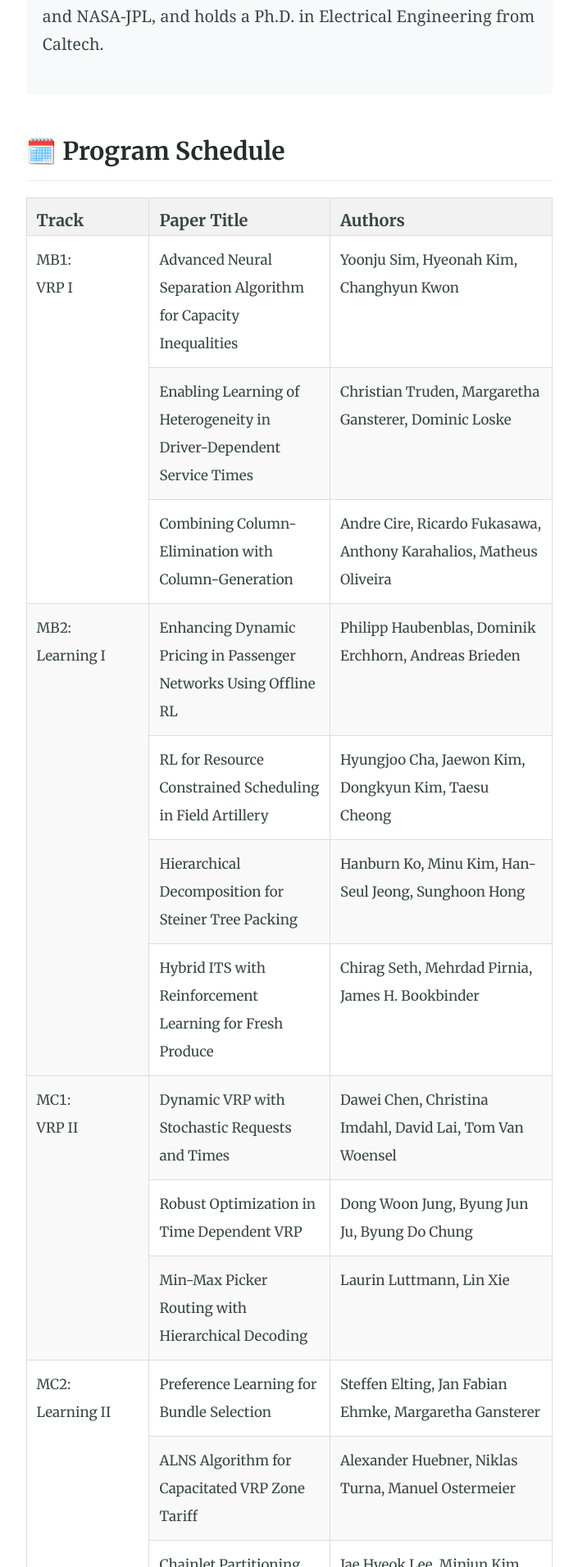
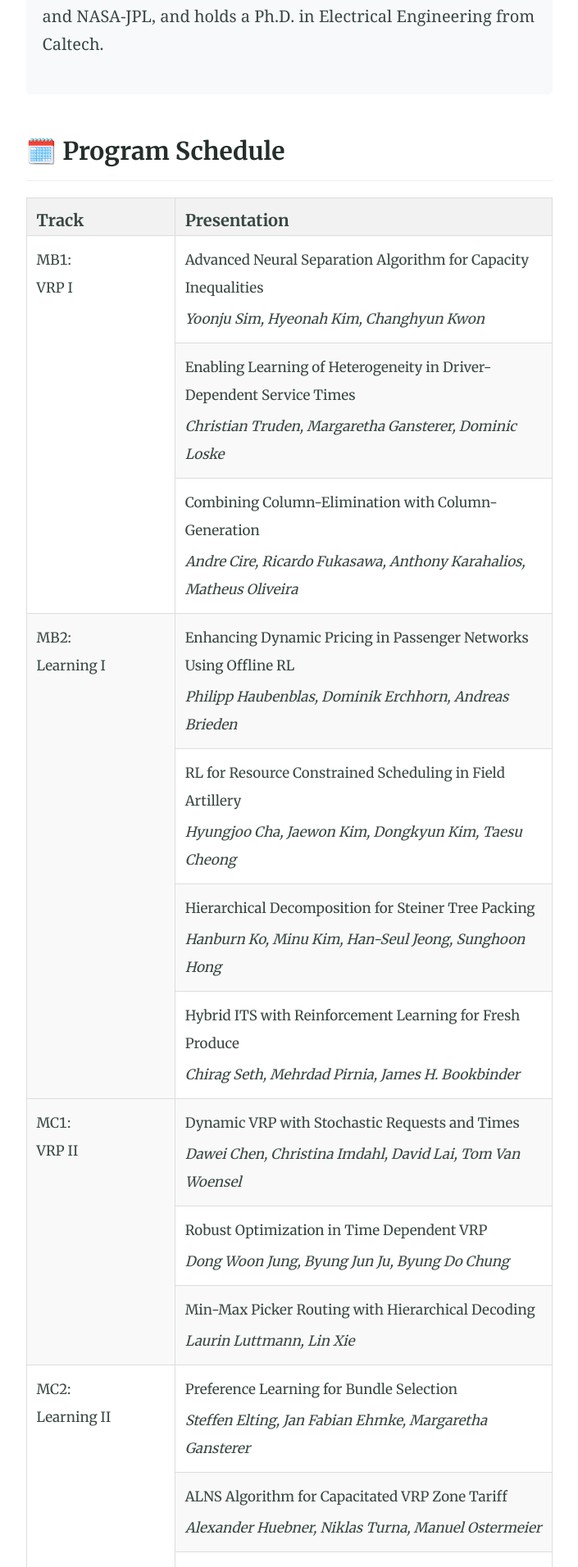
Before and after one commit to tsl2025kaist/tsl2025kaist.github.io, a Jekyll site: the page built from program.html, in a window 1280 px wide. Shown: the part 2322-4234 px from the top of the page at 82% size, without its empty margins (287-992 px from the left). Built offline with Jekyll 4.4.1, drawn with Linux system fonts in a browser that asks for light colours.

Commit message:
Update program.html

```diff
--- a/program.html
+++ b/program.html
@@ -17,7 +17,6 @@ aside: false
         width: 100%;
         border-collapse: collapse;
         margin: 20px 0;
-        font-family: Arial, sans-serif;
     }
     th {
         background-color: #f2f2f2;
@@ -83,6 +82,11 @@ aside: false
     }
     .smartcity {
         background-color: #ffffdd;
+    }
+    .author {
+        font-style: italic;
+        margin-top: 4px;
+        display: block;
     }
 
 </style>
@@ -187,208 +191,253 @@ aside: false
         <thead>
             <tr>
                 <th>Track</th>
-                <th>Paper Title</th>
-                <th>Authors</th>
+                <th>Presentation</th>
             </tr>
         </thead>
         <tbody>
             <tr>
                 <td rowspan="3">MB1:<br>VRP I</td>
-                <td>Advanced Neural Separation Algorithm for Capacity Inequalities</td>
-                <td>Yoonju Sim, Hyeonah Kim, Changhyun Kwon</td>
+                <td>Advanced Neural Separation Algorithm for Capacity Inequalities
+                    <span class="author">Yoonju Sim, Hyeonah Kim, Changhyun Kwon</span>
+                </td>
             </tr>
             <tr>
-                <td>Enabling Learning of Heterogeneity in Driver-Dependent Service Times</td>
-                <td>Christian Truden, Margaretha Gansterer, Dominic Loske</td>
+                <td>Enabling Learning of Heterogeneity in Driver-Dependent Service Times
+                    <span class="author">Christian Truden, Margaretha Gansterer, Dominic Loske</span>
+                </td>
             </tr>
             <tr>
-                <td>Combining Column-Elimination with Column-Generation</td>
-                <td>Andre Cire, Ricardo Fukasawa, Anthony Karahalios, Matheus Oliveira</td>
+                <td>Combining Column-Elimination with Column-Generation
+                    <span class="author">Andre Cire, Ricardo Fukasawa, Anthony Karahalios, Matheus Oliveira</span>
+                </td>
             </tr>
             <tr>
                 <td rowspan="4">MB2:<br>Learning I</td>
-                <td>Enhancing Dynamic Pricing in Passenger Networks Using Offline RL</td>
-                <td>Philipp Haubenblas, Dominik Erchhorn, Andreas Brieden</td>
+                <td>Enhancing Dynamic Pricing in Passenger Networks Using Offline RL
+                    <span class="author">Philipp Haubenblas, Dominik Erchhorn, Andreas Brieden</span>
+                </td>
             </tr>
             <tr>
-                <td>RL for Resource Constrained Scheduling in Field Artillery</td>
-                <td>Hyungjoo Cha, Jaewon Kim, Dongkyun Kim, Taesu Cheong</td>
+                <td>RL for Resource Constrained Scheduling in Field Artillery
+                    <span class="author">Hyungjoo Cha, Jaewon Kim, Dongkyun Kim, Taesu Cheong</span>
+                </td>
             </tr>
             <tr>
-                <td>Hierarchical Decomposition for Steiner Tree Packing</td>
-                <td>Hanburn Ko, Minu Kim, Han-Seul Jeong, Sunghoon Hong</td>
+                <td>Hierarchical Decomposition for Steiner Tree Packing
+                    <span class="author">Hanburn Ko, Minu Kim, Han-Seul Jeong, Sunghoon Hong</span>
+                </td>
             </tr>
             <tr>
-                <td>Hybrid ITS with Reinforcement Learning for Fresh Produce</td>
-                <td>Chirag Seth, Mehrdad Pirnia, James H. Bookbinder</td>
+                <td>Hybrid ITS with Reinforcement Learning for Fresh Produce
+                    <span class="author">Chirag Seth, Mehrdad Pirnia, James H. Bookbinder</span>
+                </td>
             </tr>
             <tr>
                 <td rowspan="3">MC1:<br>VRP II</td>
-                <td>Dynamic VRP with Stochastic Requests and Times</td>
-                <td>Dawei Chen, Christina Imdahl, David Lai, Tom Van Woensel</td>
+                <td>Dynamic VRP with Stochastic Requests and Times
+                    <span class="author">Dawei Chen, Christina Imdahl, David Lai, Tom Van Woensel</span>
+                </td>
             </tr>
             <tr>
-                <td>Robust Optimization in Time Dependent VRP</td>
-                <td>Dong Woon Jung, Byung Jun Ju, Byung Do Chung</td>
+                <td>Robust Optimization in Time Dependent VRP
+                    <span class="author">Dong Woon Jung, Byung Jun Ju, Byung Do Chung</span>
+                </td>
             </tr>
             <tr>
-                <td>Min-Max Picker Routing with Hierarchical Decoding</td>
-                <td>Laurin Luttmann, Lin Xie</td>
+                <td>Min-Max Picker Routing with Hierarchical Decoding
+                    <span class="author">Laurin Luttmann, Lin Xie</span>
+                </td>
             </tr>
             <tr>
                 <td rowspan="4">MC2:<br>Learning II</td>
-                <td>Preference Learning for Bundle Selection</td>
-                <td>Steffen Elting, Jan Fabian Ehmke, Margaretha Gansterer</td>
+                <td>Preference Learning for Bundle Selection
+                    <span class="author">Steffen Elting, Jan Fabian Ehmke, Margaretha Gansterer</span>
+                </td>
             </tr>
             <tr>
-                <td>ALNS Algorithm for Capacitated VRP Zone Tariff</td>
-                <td>Alexander Huebner, Niklas Turna, Manuel Ostermeier</td>
+                <td>ALNS Algorithm for Capacitated VRP Zone Tariff
+                    <span class="author">Alexander Huebner, Niklas Turna, Manuel Ostermeier</span>
+                </td>
             </tr>
             <tr>
-                <td>Chainlet Partitioning for TSP with Drone</td>
-                <td>Jae Hyeok Lee, Minjun Kim, Jinkyoo Park, Changhyun Kwon</td>
+                <td>Chainlet Partitioning for TSP with Drone
+                    <span class="author">Jae Hyeok Lee, Minjun Kim, Jinkyoo Park, Changhyun Kwon</span>
+                </td>
             </tr>
             <tr>
-                <td>DIANA Dynamic Sub-Zoning Reverse Logistics</td>
-                <td>Golman Rahmanifar, Mostafa Mohammadi, Tom Van Woensel</td>
+                <td>DIANA Dynamic Sub-Zoning Reverse Logistics
+                    <span class="author">Golman Rahmanifar, Mostafa Mohammadi, Tom Van Woensel</span>
+                </td>
             </tr>
             <tr>
                 <td rowspan="3">TA1:<br>Logistics I</td>
-                <td>Stochastic Programming for Temperature Control</td>
-                <td>Francesco Giliberto, Rosario Paradiso, David Woźniak</td>
+                <td>Stochastic Programming for Temperature Control
+                    <span class="author">Francesco Giliberto, Rosario Paradiso, David Woźniak</span>
+                </td>
             </tr>
             <tr>
-                <td>Real-Time Routing Cost Prediction</td>
-                <td>Gustavo Hurovich, Lucas Veelenturf, Niels Agatz</td>
+                <td>Real-Time Routing Cost Prediction
+                    <span class="author">Gustavo Hurovich, Lucas Veelenturf, Niels Agatz</span>
+                </td>
             </tr>
             <tr>
-                <td>Rank-Based Choice in Capacity-Constrained Planning</td>
-                <td>Jisoo Park, Walid Klibi, Benoit Montreuil</td>
+                <td>Rank-Based Choice in Capacity-Constrained Planning
+                    <span class="author">Jisoo Park, Walid Klibi, Benoit Montreuil</span>
+                </td>
             </tr>
             <tr>
                 <td rowspan="3">TA2:<br>Learning III</td>
-                <td>Neural Genetic Operators for Optimization</td>
-                <td>Hyeonah Kim, Sanghyeok Choi, Jiwoo Son, Jinkyoo Park</td>
+                <td>Neural Genetic Operators for Optimization
+                    <span class="author">Hyeonah Kim, Sanghyeok Choi, Jiwoo Son, Jinkyoo Park</span>
+                </td>
             </tr>
             <tr>
-                <td>DRL Framework for Truck Platoon Coordination</td>
-                <td>Xinzhu Ren, Haoyu Mu, Xiaotong Sun</td>
+                <td>DRL Framework for Truck Platoon Coordination
+                    <span class="author">Xinzhu Ren, Haoyu Mu, Xiaotong Sun</span>
+                </td>
             </tr>
             <tr>
-                <td>Warehouse Order Picking with Deep RL</td>
-                <td>Sasan Mahmoudinazlou, Abhay Sobhanan, Hadi Charkhgard</td>
+                <td>Warehouse Order Picking with Deep RL
+                    <span class="author">Sasan Mahmoudinazlou, Abhay Sobhanan, Hadi Charkhgard</span>
+                </td>
             </tr>
             <tr>
                 <td rowspan="3">TB1:<br>Logistics II</td>
-                <td>Neural Optimization for Food-Delivery Mixed Fleet</td>
-                <td>Yang Liu, Sen Li</td>
+                <td>Neural Optimization for Food-Delivery Mixed Fleet
+                    <span class="author">Yang Liu, Sen Li</span>
+                </td>
             </tr>
             <tr>
-                <td>Pickup and Delivery Problem with Configurations</td>
-                <td>Casper Bezelmans, Albert Schrotenboer, Gilbert Laporte</td>
+                <td>Pickup and Delivery Problem with Configurations
+                    <span class="author">Casper Bezelmans, Albert Schrotenboer, Gilbert Laporte</span>
+                </td>
             </tr>
             <tr>
-                <td>Feasibility in Attended Home Delivery</td>
-                <td>Remy Spliet, Liana van der Hagen, Niels Agatz</td>
+                <td>Feasibility in Attended Home Delivery
+                    <span class="author">Remy Spliet, Liana van der Hagen, Niels Agatz</span>
+                </td>
             </tr>
             <tr>
                 <td rowspan="4">TB2:<br>Learning IV</td>
-                <td>Fast Shapley Value Approximation for Routing</td>
-                <td>Johannes Gückel, Pirmin Fontaine</td>
+                <td>Fast Shapley Value Approximation for Routing
+                    <span class="author">Johannes Gückel, Pirmin Fontaine</span>
+                </td>
             </tr>
             <tr>
-                <td>Dynamic Time Slot Management</td>
-                <td>Sifa Çelik, Albert Schrotenboer, Layla Martin</td>
+                <td>Dynamic Time Slot Management
+                    <span class="author">Sifa Çelik, Albert Schrotenboer, Layla Martin</span>
+                </td>
             </tr>
             <tr>
-                <td>Hypernetwork-Based Concurrent Learning</td>
-                <td>Kyeonghyeon Park, David Molina Concha, Hyun-Rok Lee</td>
+                <td>Hypernetwork-Based Concurrent Learning
+                    <span class="author">Kyeonghyeon Park, David Molina Concha, Hyun-Rok Lee</span>
+                </td>
             </tr>
             <tr>
-                <td>Urban Region Embedding via Mobility Data</td>
-                <td>Namwoo Kim, Takahiro Yabe, Chanyoung Park</td>
+                <td>Urban Region Embedding via Mobility Data
+                    <span class="author">Namwoo Kim, Takahiro Yabe, Chanyoung Park</span>
+                </td>
             </tr>
             <tr>
                 <td rowspan="3">TC1:<br>Delivery</td>
-                <td>Heuristics for Car Carrier Loading with Height</td>
-                <td>Huijie Tang, Federico Berto, Chunbo Hua, Kyuree Ahn</td>
+                <td>Heuristics for Car Carrier Loading with Height
+                    <span class="author">Huijie Tang, Federico Berto, Chunbo Hua, Kyuree Ahn</span>
+                </td>
             </tr>
             <tr>
-                <td>Truck-Robot Parcel Return and Reuse</td>
-                <td>Tobias Huf, Manuel Ostermeier</td>
+                <td>Truck-Robot Parcel Return and Reuse
+                    <span class="author">Tobias Huf, Manuel Ostermeier</span>
+                </td>
             </tr>
             <tr>
-                <td>Smart Logistics: Bidding Optimization via DRL</td>
-                <td>Yuncheo Kang, Seokgi Lee, Daiki Min</td>
+                <td>Smart Logistics: Bidding Optimization via DRL
+                    <span class="author">Yuncheo Kang, Seokgi Lee, Daiki Min</span>
+                </td>
             </tr>
             <tr>
                 <td rowspan="3">TC2:<br>Network Design</td>
-                <td>Simulation-Optimization for Service Network Design</td>
-                <td>Javier Durán-Micco, Bilge Atasoy</td>
+                <td>Simulation-Optimization for Service Network Design
+                    <span class="author">Javier Durán-Micco, Bilge Atasoy</span>
+                </td>
             </tr>
             <tr>
-                <td>Natural Gas and Hydrogen Network Design</td>
-                <td>Gerben Ouwersloot, Albert Schrotenboer, Zümbül Atan</td>
+                <td>Natural Gas and Hydrogen Network Design
+                    <span class="author">Gerben Ouwersloot, Albert Schrotenboer, Zümbül Atan</span>
+                </td>
             </tr>
             <tr>
-                <td>Traffic Network Layout Optimization with Diffusion</td>
-                <td>Taeyoung Yun, Yujin Shin, Inhyok Song</td>
+                <td>Traffic Network Layout Optimization with Diffusion
+                    <span class="author">Taeyoung Yun, Yujin Shin, Inhyok Song</span>
+                </td>
             </tr>
             <tr>
                 <td rowspan="3">WA1:<br>Online Optimization</td>
-                <td>Classification Learning for On-demand Warehousing</td>
-                <td>Margaretha Gansterer, Alessio Sclafani, Simona Mancini, Sara Ceschia and Antonella Meneghetti</td>
+                <td>Classification Learning for On-demand Warehousing
+                    <span class="author">Margaretha Gansterer, Alessio Sclafani, Simona Mancini, Sara Ceschia and Antonella Meneghetti</span>
+                </td>
             </tr>
             <tr>
-                <td>Multi-Camera Predictive Traffic Sensing</td>
-                <td>Tao Li and Quanyan Zhu</td>
+                <td>Multi-Camera Predictive Traffic Sensing
+                    <span class="author">Tao Li and Quanyan Zhu</span>
+                </td>
             </tr>
             <tr>
-                <td>Online Container Allocation and Rebalancing</td>
-                <td>Emre Kara, Layla Martin, Mehrdad Mohammadi and Willem van Jaarsveld</td>
+                <td>Online Container Allocation and Rebalancing
+                    <span class="author">Emre Kara, Layla Martin, Mehrdad Mohammadi and Willem van Jaarsveld</span>
+                </td>
             </tr>
             <tr>
                 <td rowspan="3">WA2:<br>Mobility</td>
-                <td>Fair Fares for Vehicle Sharing Systems</td>
-                <td>Adam Elmachtoub and Hyemi Kim</td>
+                <td>Fair Fares for Vehicle Sharing Systems
+                    <span class="author">Adam Elmachtoub and Hyemi Kim</span>
+                </td>
             </tr>
             <tr>
-                <td>Predict-Optimize for First-Last Mile Ride-sharing</td>
-                <td>Bo Sun, Si Zhang and Qiang Meng</td>
+                <td>Predict-Optimize for First-Last Mile Ride-sharing
+                    <span class="author">Bo Sun, Si Zhang and Qiang Meng</span>
+                </td>
             </tr>
             <tr>
-                <td>Urban Factors in Vertiport Site Selection</td>
-                <td>Sungmin Sohn, Namwoo Kim, Mark Hansen and Yoonjin Yoon</td>
+                <td>Urban Factors in Vertiport Site Selection
+                    <span class="author">Sungmin Sohn, Namwoo Kim, Mark Hansen and Yoonjin Yoon</span>
+                </td>
             </tr>
             <tr>
                 <td rowspan="3">WB1:<br>Data-Driven Optimization</td>
-                <td>Bunker Refueling Under Price Uncertainty</td>
-                <td>Qinghe Sun and Mabel Chou</td>
+                <td>Bunker Refueling Under Price Uncertainty
+                    <span class="author">Qinghe Sun and Mabel Chou</span>
+                </td>
             </tr>
             <tr>
-                <td>Flexible Transit Optimization with Multi-Agent RL</td>
-                <td>Wen Zhang and Jee Eun Kang</td>
+                <td>Flexible Transit Optimization with Multi-Agent RL
+                    <span class="author">Wen Zhang and Jee Eun Kang</span>
+                </td>
             </tr>
             <tr>
-                <td>Data-driven Wildfire Suppression Deployment</td>
-                <td>Yasser Zeinali, Ilbin Lee, Mostafa Rezaei and Armann Ingolfsson</td>
+                <td>Data-driven Wildfire Suppression Deployment
+                    <span class="author">Yasser Zeinali, Ilbin Lee, Mostafa Rezaei and Armann Ingolfsson</span>
+                </td>
             </tr>
             <tr>
                 <td rowspan="4">WB2:<br>Smart City</td>
-                <td>Planning for EV Charging Infrastructure</td>
-                <td>Yichan An, Joseph Chow, Soomin Woo and Jinwoo Lee</td>
+                <td>Planning for EV Charging Infrastructure
+                    <span class="author">Yichan An, Joseph Chow, Soomin Woo and Jinwoo Lee</span>
+                </td>
             </tr>
             <tr>
-                <td>Dynamic Berth Allocation in Deep-Sea Terminals</td>
-                <td>Behman Orkun Tunay, Pieter van den Berg and Rob Zuidwijk</td>
+                <td>Dynamic Berth Allocation in Deep-Sea Terminals
+                    <span class="author">Behman Orkun Tunay, Pieter van den Berg and Rob Zuidwijk</span>
+                </td>
             </tr>
             <tr>
-                <td>Residential Waste Collection Problem</td>
-                <td>Seungyeop Lee, Sangil Han and Byung-In Kim</td>
+                <td>Residential Waste Collection Problem
+                    <span class="author">Seungyeop Lee, Sangil Han and Byung-In Kim</span>
+                </td>
             </tr>
             <tr>
-                <td>Urban Air Mobility Integrated with Highways</td>
-                <td>Donghyun Yoon, Minwoo Jeong, Jinyong Lee, Seyun Kim and Yoonjin Yoon</td>
+                <td>Urban Air Mobility Integrated with Highways
+                    <span class="author">Donghyun Yoon, Minwoo Jeong, Jinyong Lee, Seyun Kim and Yoonjin Yoon</span>
+                </td>
             </tr>
         </tbody>
     </table>
```
